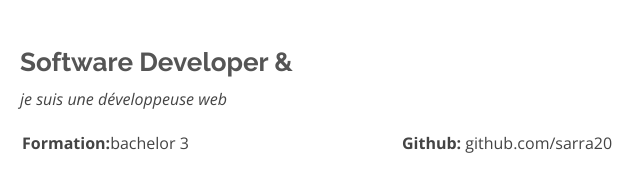
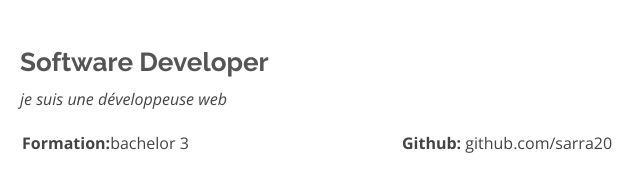
Before and after one commit to sarra20/portflio, a plain HTML site: page about.html in a window 1280 px wide. Shown: the part 171-359 px from the top of the page, 442-1082 px from the left. Drawn offline with nearby package versions, Linux system fonts and the light colour scheme.

Commit message:
Update about.html

```diff
--- a/about.html
+++ b/about.html
@@ -77,7 +77,7 @@
             <img src="assets/img/about.jpg" class="img-fluid" alt="">
           </div>
           <div class="col-lg-8 pt-4 pt-lg-0 content">
-            <h3>Software Developer &amp; </h3>
+            <h3>Software Developer  </h3>
             <p class="fst-italic">
              je suis une développeuse web
             </p>
```
